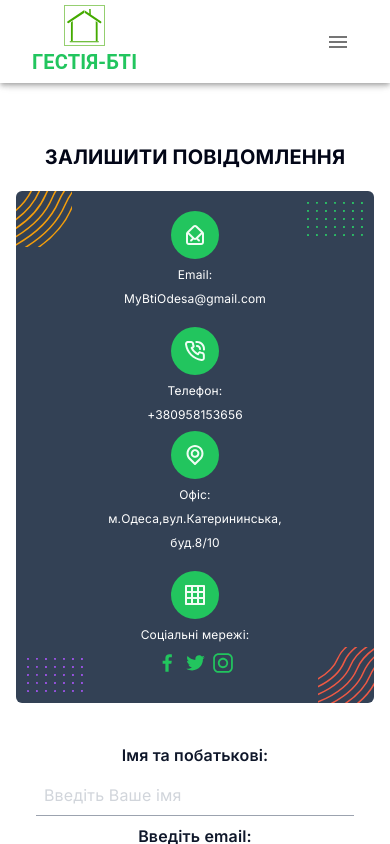
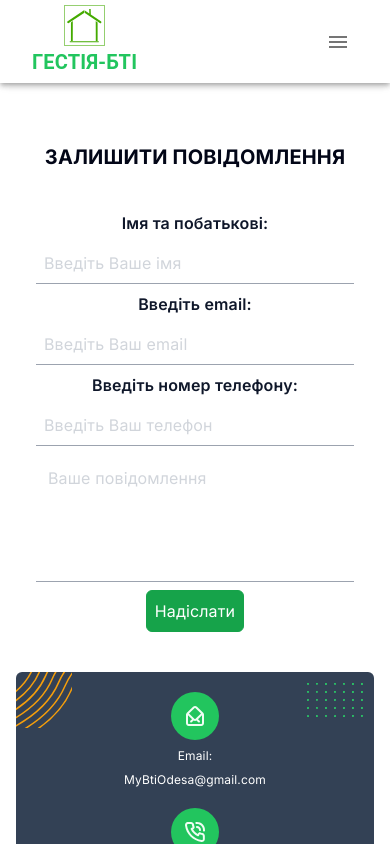
Before and after one commit to Kost90/BTI, a Next.js app in the folder my-bti/: page /contacts in a window 390 px wide. Built offline with nearby package versions, Linux system fonts and the light colour scheme; no server answers.

Commit message:
edited styles in contacts component

```diff
--- a/my-bti/src/app/contacts/page.tsx
+++ b/my-bti/src/app/contacts/page.tsx
@@ -1,10 +1,9 @@
 import { Container } from "@mui/material";
 import Contacts from "@/ui/contacts/Contacts";
-import ThemeContainer from "@/containers/themecontainer/ThemeContainer";
+
 
 const ContactsPage = async () => {
   return (
-    <ThemeContainer>
       <Container
         sx={{
           paddingTop: { xs: "40px", md: "80px" },
@@ -13,7 +12,6 @@ const ContactsPage = async () => {
       >
         <Contacts />
       </Container>
-    </ThemeContainer>
   );
 };
 
--- a/my-bti/src/ui/contacts/contacts.module.css
+++ b/my-bti/src/ui/contacts/contacts.module.css
@@ -3,7 +3,7 @@
 }
 
 .container_box {
-  @apply flex flex-col md:flex-row items-center justify-center md:justify-between gap-5 md:gap-0;
+  @apply flex flex-col-reverse md:flex-row items-center justify-center md:justify-between gap-5 md:gap-0;
 }
 
 .socail_media_box {
--- a/my-bti/src/ui/contacts/contacts.module.scss
+++ b/my-bti/src/ui/contacts/contacts.module.scss
@@ -3,7 +3,7 @@
 }
 
 .container_box {
-    @apply flex flex-col md:flex-row items-center justify-center md:justify-between gap-5 md:gap-0;
+    @apply flex flex-col-reverse md:flex-row items-center justify-center md:justify-between gap-5 md:gap-0;
 }
 
 .socail_media_box {
```
Also changed, not shown: 1 other file (tests, documents, lock files or other folders).
